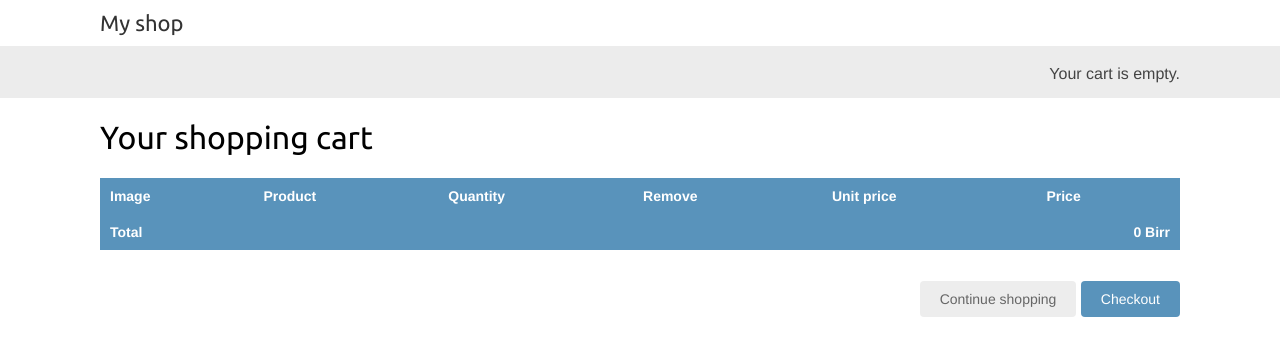
After one commit to jenberu/Django-Online-shoping, a Django app: page /cart/ in a window 1280 px wide. The commit adds this page. Shown: the top 356 px of the page. Run offline with Django 5.2, Linux system fonts and the light colour scheme.

Commit message:
templates in cart app  added

```diff
--- /dev/null
+++ b/cart/templates/cart/detail.html
@@ -0,0 +1,52 @@
+{% extends "shop/base.html" %}
+{% load static %}
+{% block title %}
+Your shopping cart
+{% endblock %}
+{% block content %}
+    <h1>Your shopping cart</h1>
+    <table class="cart">
+        <thead>
+            <tr>
+                <th>Image</th>
+                <th>Product</th>
+                <th>Quantity</th>
+                <th>Remove</th>
+                <th>Unit price</th>
+                <th>Price</th>
+            </tr>
+        </thead>
+        <tbody>
+            {% for item in cart %}
+                {% with product=item.product %}
+                    <tr>
+                        <td>
+                            <a href="{{ product.get_absolute_url }}">
+                                <img src="{% if product.image %}{{ product.image.url }}{% else %}{% static 'img/no_image.png' %}{% endif %}" alt="{{ product.name }}">
+                            </a>
+                        </td>
+                        <td>{{ product.name }}</td>
+                        <td>{{ item.quantity }}</td>
+                        <td>
+                            <form action="{% url 'cart:cart_remove' product.id %}" method="post">
+                                <input type="submit" value="Remove">
+                                {% csrf_token %}
+                            </form>
+                        </td>
+                        <td class="num">{{ item.price }} Birr</td>
+                        <td class="num">{{ item.total_price }} Birr</td>
+                    </tr>
+                {% endwith %}
+            {% endfor %}
+            <tr class="total">
+                <td>Total</td>
+                <td colspan="4"></td>
+                <td class="num">{{ cart.get_total_price }} Birr</td>
+            </tr>
+        </tbody>
+    </table>
+    <p class="text-right">
+        <a href="{% url 'shop:product_list' %}" class="button light">Continue shopping</a>
+        <a href="#" class="button">Checkout</a>
+    </p>
+{% endblock %}
--- /dev/null
+++ b/cart/urls.py
@@ -0,0 +1,7 @@
+from django.urls import path
+from . import views
+app_name = 'cart'
+urlpatterns = [
+ path('', views.cart_detail, name='cart_detail'),
+ path('add/<int:product_id>/', views.cart_add, name='cart_add'),
+ path('remove/<int:product_id>/',views.cart_remove,name='cart_remove'),]
--- a/myshop/urls.py
+++ b/myshop/urls.py
@@ -20,7 +20,10 @@ from django.conf import settings
 from django.conf.urls.static import static
 urlpatterns = [
     path('admin/', admin.site.urls),
-    path('',include('shop.urls',namespace='shop'))
+    path('cart/', include('cart.urls', namespace='cart')),
+
+    path('',include('shop.urls',namespace='shop')),
+
 ]
 
 if settings.DEBUG:
--- a/shop/views.py
+++ b/shop/views.py
@@ -1,5 +1,6 @@
 from django.shortcuts import render , get_object_or_404
 from .models import Product,Category
+from cart.forms import CartAddProductForm
 
 def product_list(request,category_slug=None):
     category=None
@@ -12,7 +13,9 @@ def product_list(request,category_slug=None):
 
 def product_detail(request,id,slug):
     product=get_object_or_404(Product,id=id,slug=slug,available=True)
-    return render(request,'shop/product/detail.html',{'product':product})
+    cart_product_form = CartAddProductForm()
+
+    return render(request,'shop/product/detail.html',{'product':product,'cart_product_form':cart_product_form})
 
 
 
```
Also changed, not shown: shop/templates/shop/product/detail.html (+9 -2 lines), db.sqlite3.
